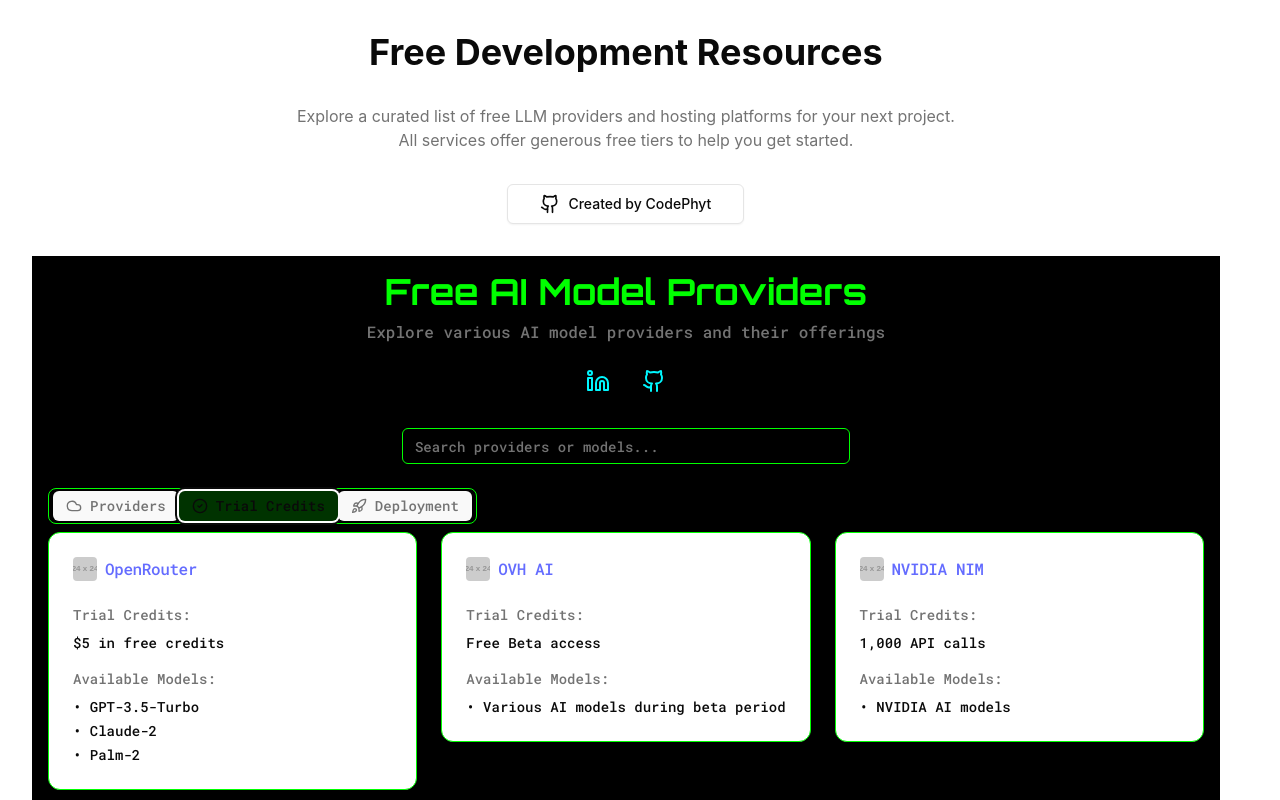
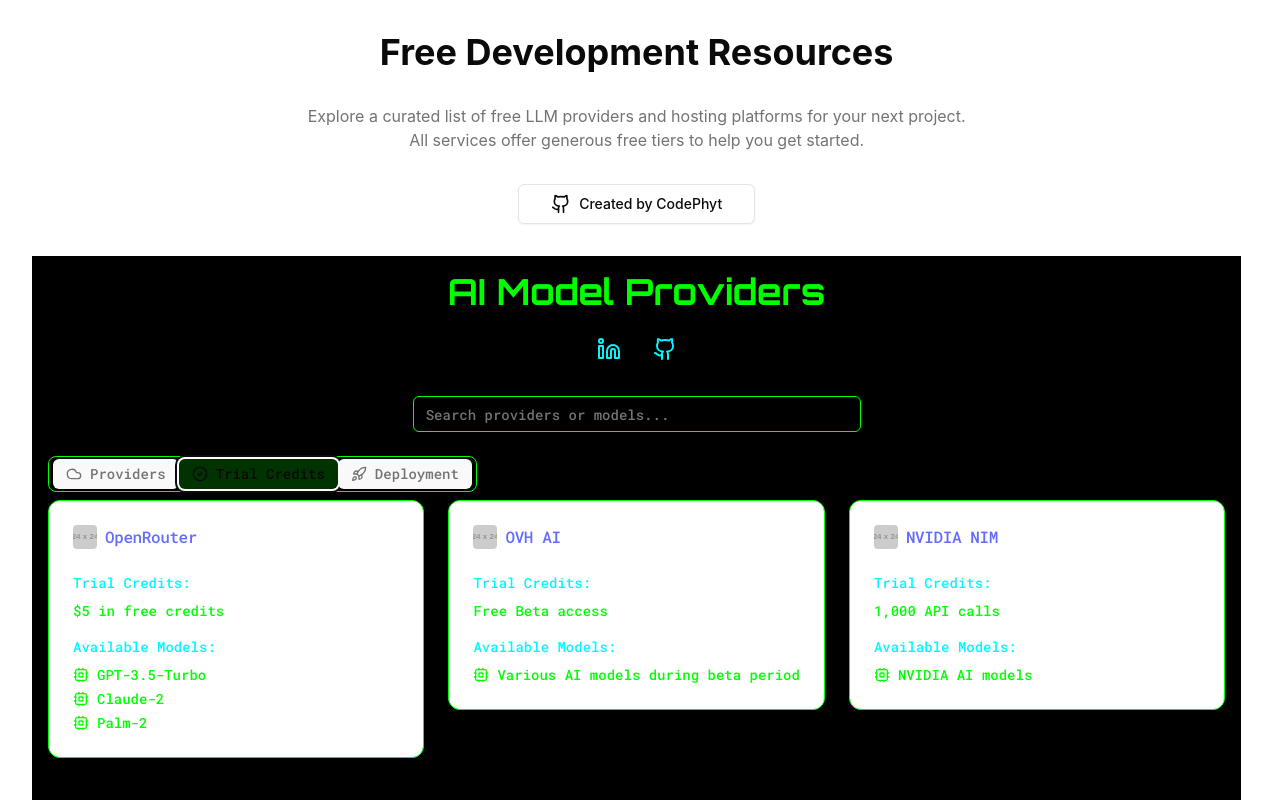
Before and after one commit to CodePhyt/freeapihub, a React (Vite) app: page / in a window 1280 px wide. Both pictures are taken after a click on the tab "Trial Credits". Shown: the top 800 px of the page. Built offline with nearby package versions, Linux system fonts and the light colour scheme.

Commit message:
Update UI: Remove unnecessary text, improve model visibility, add more models

```diff
--- a/src/components/ProvidersOverview.tsx
+++ b/src/components/ProvidersOverview.tsx
@@ -7,7 +7,8 @@ import {
   Info,
   Linkedin,
   Github,
-  Rocket
+  Rocket,
+  Cpu
 } from 'lucide-react';
 import { Input } from '@/components/ui/input';
 import { motion, AnimatePresence } from 'framer-motion';
@@ -39,10 +40,7 @@ export const ProvidersOverview = () => {
       <MatrixBackground />
       <div className="container mx-auto p-4">
         <div className="mb-8 text-center fade-in-up">
-          <h1 className="text-4xl font-bold mb-2">Free AI Model Providers</h1>
-          <p className="text-muted-foreground">
-            Explore various AI model providers and their offerings
-          </p>
+          <h1 className="text-4xl font-bold mb-2">AI Model Providers</h1>
           <div className="social-links">
             <a href="https://www.linkedin.com/in/osmankadir/" target="_blank" rel="noopener noreferrer">
               <Linkedin className="inline-block" />
@@ -135,19 +133,22 @@ export const ProvidersOverview = () => {
                           )}
 
                           <div>
-                            <h4 className="font-medium text-sm text-muted-foreground mb-2">Available Models:</h4>
-                            <ScrollArea className="h-[200px] bg-black/30 rounded p-2">
+                            <h4 className="font-medium text-sm text-cyber-blue mb-2">Available Models:</h4>
+                            <ScrollArea className="h-[200px] bg-black/50 rounded p-2 border border-matrix-green">
                               <Accordion type="single" collapsible>
                                 {provider.models.map((model, idx) => (
-                                  <AccordionItem key={idx} value={`model-${idx}`} className="border-matrix-green">
-                                    <AccordionTrigger className="text-sm hover:text-cyber-blue">
-                                      {model.name}
+                                  <AccordionItem key={idx} value={`model-${idx}`} className="border-matrix-green/50">
+                                    <AccordionTrigger className="text-sm hover:text-cyber-blue group">
+                                      <div className="flex items-center gap-2">
+                                        <Cpu className="h-4 w-4 text-matrix-green group-hover:text-cyber-blue" />
+                                        {model.name}
+                                      </div>
                                     </AccordionTrigger>
                                     {model.limits && (
                                       <AccordionContent>
                                         <ul className="space-y-1 pl-4">
                                           {model.limits.map((limit, limitIdx) => (
-                                            <li key={limitIdx} className="text-sm text-muted-foreground">
+                                            <li key={limitIdx} className="text-sm text-matrix-green">
                                               • {limit}
                                             </li>
                                           ))}
@@ -206,21 +207,22 @@ export const ProvidersOverview = () => {
                       <CardContent>
                         <div className="space-y-4">
                           <div>
-                            <h4 className="font-medium text-sm text-muted-foreground mb-2">Trial Credits:</h4>
-                            <p className="text-sm">{provider.credits}</p>
+                            <h4 className="font-medium text-sm text-cyber-blue mb-2">Trial Credits:</h4>
+                            <p className="text-sm text-matrix-green">{provider.credits}</p>
                           </div>
 
                           <div>
-                            <h4 className="font-medium text-sm text-muted-foreground mb-2">Available Models:</h4>
+                            <h4 className="font-medium text-sm text-cyber-blue mb-2">Available Models:</h4>
                             <ul className="space-y-1">
                               {provider.models.map((model, idx) => (
                                 <motion.li
                                   key={idx}
-                                  className="text-sm"
+                                  className="text-sm text-matrix-green flex items-center gap-2"
                                   whileHover={{ x: 5 }}
                                   transition={{ type: "spring", stiffness: 300 }}
                                 >
-                                  • {model}
+                                  <Cpu className="h-4 w-4" />
+                                  {model}
                                 </motion.li>
                               ))}
                             </ul>
@@ -272,12 +274,12 @@ export const ProvidersOverview = () => {
                       <CardContent>
                         <div className="space-y-4">
                           <div>
-                            <h4 className="font-medium text-sm text-muted-foreground mb-2">Features:</h4>
+                            <h4 className="font-medium text-sm text-cyber-blue mb-2">Features:</h4>
                             <ul className="space-y-1">
                               {provider.features.map((feature, idx) => (
                                 <motion.li
                                   key={idx}
-                                  className="text-sm flex items-center gap-2"
+                                  className="text-sm text-matrix-green flex items-center gap-2"
                                   whileHover={{ x: 5 }}
                                   transition={{ type: "spring", stiffness: 300 }}
                                 >
--- a/src/data/providers.ts
+++ b/src/data/providers.ts
@@ -41,6 +41,18 @@ export const providers: Provider[] = [
       {
         name: 'Claude-2',
         limits: ['1 request per minute']
+      },
+      {
+        name: 'Gemini Pro',
+        limits: ['2 requests per minute']
+      },
+      {
+        name: 'Mistral-Large',
+        limits: ['2 requests per minute']
+      },
+      {
+        name: 'Claude-3-Opus',
+        limits: ['1 request per minute']
       }
     ],
     link: 'https://openrouter.ai',
@@ -54,8 +66,24 @@ export const providers: Provider[] = [
     ],
     models: [
       {
-        name: 'Various open-source models',
-        limits: ['Rate limits based on instance type']
+        name: 'BERT',
+        limits: ['Instance type: CPU']
+      },
+      {
+        name: 'T5',
+        limits: ['Instance type: CPU/GPU']
+      },
+      {
+        name: 'Llama 2',
+        limits: ['Instance type: GPU']
+      },
+      {
+        name: 'Stable Diffusion',
+        limits: ['Instance type: GPU']
+      },
+      {
+        name: 'Whisper',
+        limits: ['Instance type: CPU']
       }
     ],
     link: 'https://huggingface.co/inference-endpoints',
@@ -102,11 +130,19 @@ export const providers: Provider[] = [
     ],
     models: [
       {
-        name: 'LLaMA 2',
+        name: 'LLaMA 2 70B',
         limits: ['Usage-based pricing']
       },
       {
-        name: 'Mixtral',
+        name: 'Mixtral 8x7B',
+        limits: ['Usage-based pricing']
+      },
+      {
+        name: 'Gemma 7B',
+        limits: ['Usage-based pricing']
+      },
+      {
+        name: 'Claude-3',
         limits: ['Usage-based pricing']
       }
     ],
```
